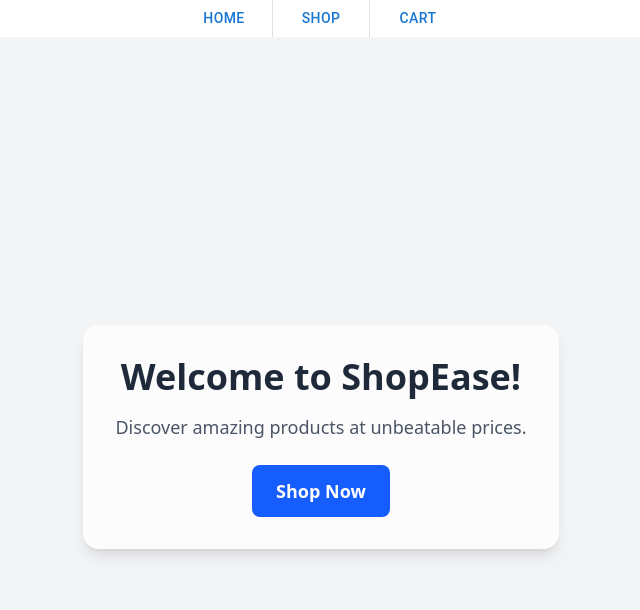
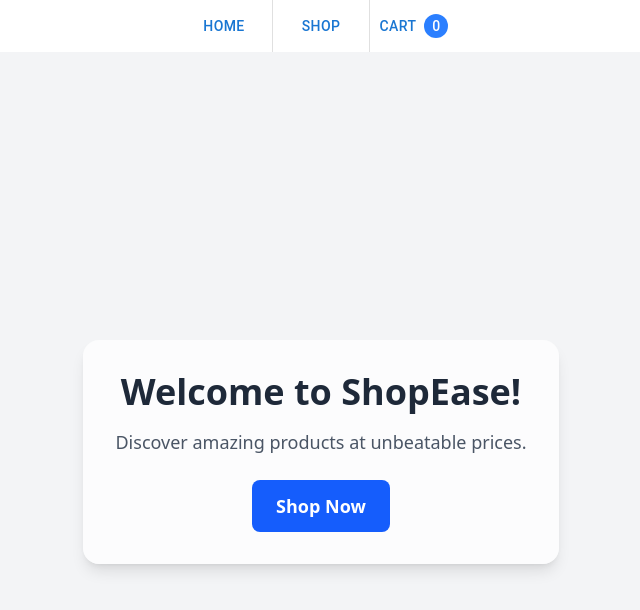
Before and after one commit to chandanyuva/Shopping-Cart, a React (Vite) app: page / in a window 1280 px wide. Shown: the top 610 px of the page, without its empty margins (319-959 px from the left). Built offline with nearby package versions, Linux system fonts and the light colour scheme; no server answers.

Commit message:
added CartSize next to cart in the header

```diff
--- a/src/App.jsx
+++ b/src/App.jsx
@@ -2,8 +2,12 @@ import { Link } from "react-router-dom";
 import Button from "@mui/material/Button";
 import Stack from "@mui/material/Stack";
 import Divider from "@mui/material/Divider";
+import { useContext } from "react";
+import { CartContext } from "./Context/cartContext";
 
 function App() {
+    let { cartSizeCal } = useContext(CartContext);
+    let cartSize = cartSizeCal();
     return (
         <>
             <div className="flex justify-center">
@@ -16,8 +20,13 @@ function App() {
                     <Button>
                         <Link to="/Shop">Shop</Link>
                     </Button>
-                    <Button>
-                        <Link to="/Cart">Cart</Link>
+                    <Button className="w-6">
+                        <Link to="/Cart" className="flex items-center">
+                            Cart
+                            <span className="relative flex flex-row items-center justify-center w-6 h-6 m-2 bg-blue-500 text-white text-sm rounded-full">
+                                {cartSize}
+                            </span>
+                        </Link>
                     </Button>
                 </Stack>
             </div>
--- a/src/Components/Cart.jsx
+++ b/src/Components/Cart.jsx
@@ -8,7 +8,9 @@ import { useContext, useMemo } from "react";
 
 const Cart = () => {
     let { data, error, loading } = useContext(ProductContext);
-    const { cart, incrementItem, decrementItem } = useContext(CartContext);
+    const { cart, incrementItem, decrementItem, cartSizeCal } =
+        useContext(CartContext);
+    let cartSize = cartSizeCal();
     const cartProducts = useMemo(() => {
         return cart
             .map((cartItem) => {
@@ -44,7 +46,12 @@ const Cart = () => {
                     <Button>
                         <Link to="/Shop">Shop</Link>
                     </Button>
-                    <Button>Cart</Button>
+                    <Button className="flex items-center">
+                        Cart
+                        <span className="relative flex flex-row items-center justify-center w-6 h-6 m-2 bg-blue-500 text-white text-sm rounded-full">
+                            {cartSize}
+                        </span>
+                    </Button>
                 </Stack>
             </div>
             {loading ? (
--- a/src/Components/Product.jsx
+++ b/src/Components/Product.jsx
@@ -121,5 +121,5 @@ const Product = ({ element }) => {
 export default Product;
 
 Product.propTypes = {
-    element: PropTypes.array.isRequired,
+    element: PropTypes.object.isRequired,
 };
--- a/src/Components/Shop.jsx
+++ b/src/Components/Shop.jsx
@@ -5,9 +5,12 @@ import Stack from "@mui/material/Stack";
 import Divider from "@mui/material/Divider";
 import ProductsList from "./ProductsList";
 import { ProductContext } from "../Context/productContext";
+import { CartContext } from "../Context/cartContext";
 
 const Shop = () => {
     let { data, error, loading } = useContext(ProductContext);
+    let { cartSizeCal } = useContext(CartContext);
+    let cartSize = cartSizeCal();
     return (
         <div>
             <img
@@ -28,7 +31,12 @@ const Shop = () => {
                         </Button>
                         <Button>Shop</Button>
                         <Button>
-                            <Link to="/Cart">Cart</Link>
+                            <Link to="/Cart" className="flex items-center">
+                                Cart
+                                <span className="relative flex flex-row items-center justify-center w-6 h-6 m-2 bg-blue-500 text-white text-sm rounded-full">
+                                    {cartSize}
+                                </span>
+                            </Link>
                         </Button>
                     </Stack>
                 </div>
--- a/src/Context/cartContext.jsx
+++ b/src/Context/cartContext.jsx
@@ -49,9 +49,19 @@ export const CartProvider = ({ children }) => {
                     .filter((item) => item.count > 0) // Remove items with count 0
         );
     };
+    const cartSizeCal = () => {
+        return cart.length;
+    };
     return (
         <CartContext.Provider
-            value={{ cart, setCart, addToCart, incrementItem, decrementItem }}
+            value={{
+                cart,
+                setCart,
+                addToCart,
+                incrementItem,
+                decrementItem,
+                cartSizeCal,
+            }}
         >
             {children}
         </CartContext.Provider>
```
